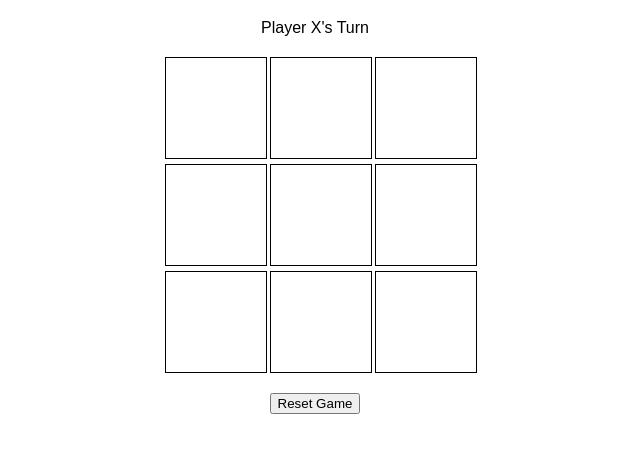
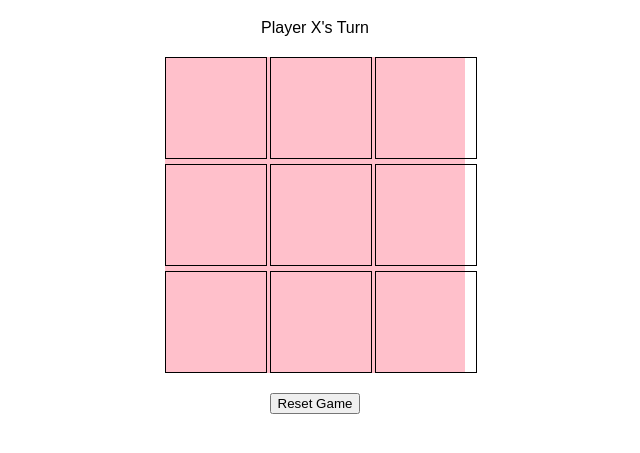
Before and after one commit to Ayesha8848/Game1, a plain HTML site: page index.html in a window 1280 px wide. Shown: the part 61-514 px from the top of the page, without its empty margins (325-965 px from the left). Drawn offline with Linux system fonts and the light colour scheme.

Commit message:
Update index.html

```diff
--- a/index.html
+++ b/index.html
@@ -14,6 +14,7 @@
             gap: 5px;
             margin: 20px auto;
             width: 300px;
+            background-color: pink;
         }
         .cell {
             width: 100px;
@@ -24,6 +25,7 @@
             align-items: center;
             justify-content: center;
             cursor: pointer;
+            color: green;
         }
     </style>
 </head>
```
